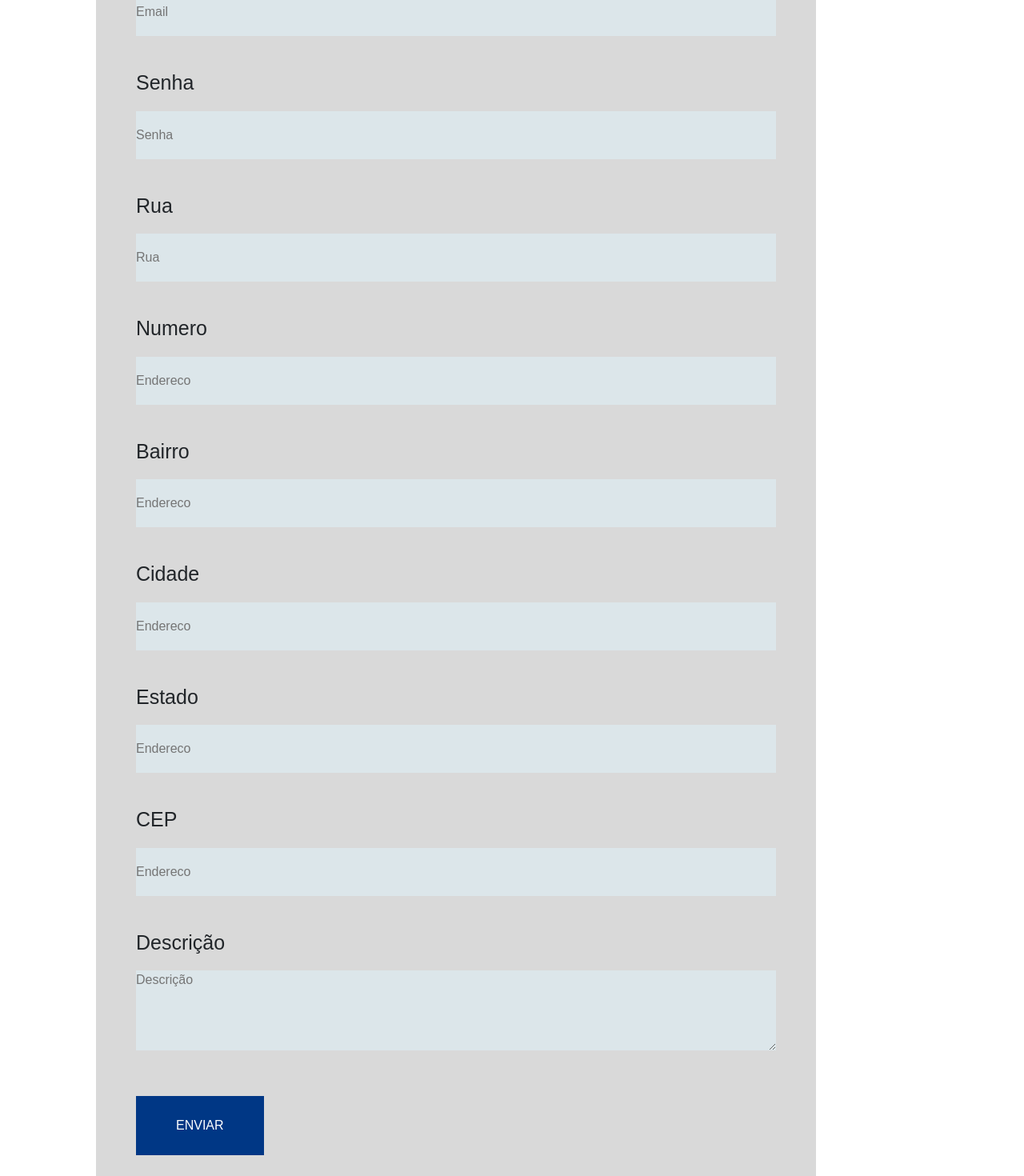
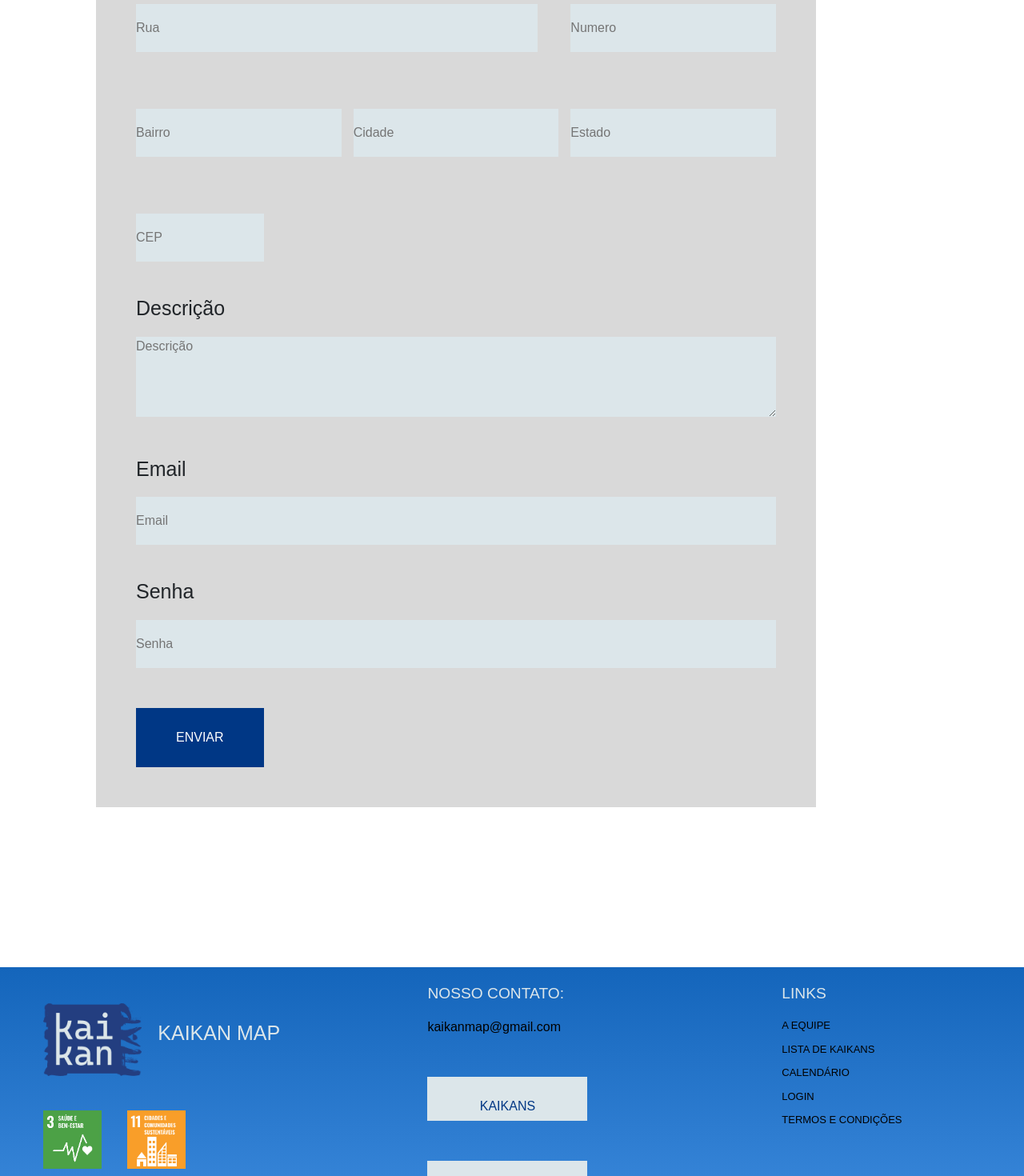
Before and after one commit to VitorToku/KaikanMap, a React (Create React App) app in the folder kaikanmap/: page /registro in a window 1280 px wide. Shown: the part 640-2110 px from the top of the page at 80% size. Built offline with nearby package versions, Linux system fonts and the light colour scheme.

Commit message:
atualização master do czr
pagina equipe estilizada e alterações no login (QUE CALOR DO CARALHO)

```diff
--- a/kaikanmap/src/components/Contatos/index.js
+++ b/kaikanmap/src/components/Contatos/index.js
@@ -1,9 +1,9 @@
 import styled from 'styled-components'
+import style from '../../style.css'
 
 const StyleContatos = styled.div`
     display: flex;
     flex-direction: column;
-    gap: 1rem;
     width: 20%;
     margin-right: 10%;
 
@@ -11,7 +11,7 @@ const StyleContatos = styled.div`
         display:none;
     }
 `
-const Botao = styled.button`
+const otao = styled.button`
     font-size: 18px;
     font-weight:500;
     color: #003785;
@@ -39,8 +39,8 @@ function Contatos(){
         <StyleContatos>
             <Titulo>NOSSO CONTATO:</Titulo>
             <Link href="#">kaikanmap@gmail.com</Link>
-            <Botao class="botao-footer">KAIKANS &rarr;</Botao>
-            <Botao class="botao-footer">SOBRE NÓS &rarr;</Botao>
+            <button class="botao-footer">KAIKANS </button>
+            <button class="botao-footer">SOBRE NÓS </button>
         </StyleContatos>
     )
 }
--- a/kaikanmap/src/components/Equipe/index.js
+++ b/kaikanmap/src/components/Equipe/index.js
@@ -1,5 +1,5 @@
 import 'bootstrap/dist/css/bootstrap.min.css';
-import style from '../Equipe/vitor.css'
+import style from '../Equipe/vitorr.css'
 import diamante from '../../img/diamante.png'
 import objetivo from '../../img/objetivo.png'
 import fecapimg from '../../img/fecap.png'
@@ -8,7 +8,7 @@ import fecapimg from '../../img/fecap.png'
 function Equipe() {
     return (
 
-        <div class="contain">
+        <div class="containn">
             <section id="s1"></section>
             <main >
                 <h1 id="tit">EQUIPE</h1>
--- a/kaikanmap/src/components/Equipe/vitor.css
+++ b/kaikanmap/src/components/Equipe/vitorr.css
@@ -1,4 +1,11 @@
-.contain {
+@import url("https://fonts.googleapis.com/css2?family=Poppins&display=swap");
+
+body{
+  font-family: 'Poppins';
+}
+
+
+.containn {
     display: grid;
 
 
@@ -16,6 +23,8 @@
     padding-top: 1rem;
     padding-left: 1rem;
   }
+
+
   #s1 {
     grid-area: s1;
 
@@ -30,9 +39,7 @@
   #s3 {
     grid-area: s3;
   }
-.caixas{
-    border: 1px solid black;
-}
+
 
 #s2{
     display: grid;
@@ -70,18 +77,22 @@
     color:#003785;
     font-size: 56px;
 }
+
 #hrzao{
 width: 20%;
 }
 #call{
-font-weight: 500;
-font-size: 36px;
+font-weight: 00;
+font-size: 55px;
 }
 #fala{
 font-size: 16px;
 padding-top: 100px;
 font-weight: 400;
 padding-bottom:80px;
+}
+#objText{
+  color: #003785;
 }
 
 #s3{
@@ -147,7 +158,12 @@ padding-bottom:80px;
     font-weight: 500;
 
   }
+  #sep{
+    color: #2196F3;
+    width: 70%;
+    border-top: 4px solid;
 
+  }
 
 
   #destaq{
@@ -200,7 +216,7 @@ padding-bottom:80px;
     width: 300px;
   }
 
-  #sep{
+  #sepp{
     width: 40%;
   }
 
--- a/kaikanmap/src/components/Registro_evento/index.js
+++ b/kaikanmap/src/components/Registro_evento/index.js
@@ -1,4 +1,4 @@
-import './style.css';
+import './jamal.css';
 
 function Registro_evento() {
 
--- a/kaikanmap/src/components/Registro_evento/style.css
+++ b/kaikanmap/src/components/Registro_evento/jamal.css
@@ -22,7 +22,7 @@
     margin-top: 50px;
   }
 
-  .contain {
+  .contain{
     padding: 40px 100px;
     width: 90%;
     background-color: gray;
--- a/kaikanmap/src/components/home/index.js
+++ b/kaikanmap/src/components/home/index.js
@@ -28,6 +28,7 @@ margin-top:2rem;
 margin-left:1rem;
 color:#0D33FC;
 font-weight:500;
+font-size:16px;
 
 
 `
@@ -35,6 +36,7 @@ font-weight:500;
 const Imp = styled.h3 `
 margin-top:2rem;
 font-size:36px;
+font-weight:500;
 
 `
 
@@ -60,6 +62,8 @@ const Kaikan = styled.div`
     align-items: center;
     background-color: #DCE6EA;
     padding: 30px;
+    padding-top:60px;
+    padding-bottom:60px;
 
     grid-area: s1;
 
--- a/kaikanmap/src/components/registro/estilo.css
+++ b/kaikanmap/src/components/registro/cxtn.css
@@ -11,7 +11,7 @@ body{
 .components{
     background-color: #D9D9D9;
     width: 1283px;
-    height: 1009px;
+    height: 1809px;
     padding: 50px;
     margin-bottom: 200px;
     margin-top: 70px;
@@ -42,8 +42,35 @@ input{
     border: none;
 }
 
-.name, .endereco, .Resumo, .Texto{
+.name, .endereco, .Resumo, .Texto, .numero, .bairro,
+.cidade, .estado, .cep, .descricao {
     margin-top: 40px;
+}
+
+.enderecao{
+    display: grid;
+    gap:15px;
+    grid-template-columns: 2fr, 2fr, 0.4fr;
+    grid-template-areas: "r r n"
+                         "b c e"
+                         "ce ce ce"
+    ;
+}
+.numerin{grid-area: n; margin-top: 24px;}
+.endereco{grid-area: r; width: 95%;}
+
+
+
+
+.bairro{grid-area: b;}
+.cidade{grid-area: c;}
+.estado{grid-area: e;}
+.cep{grid-area: ce; width: 20%; }
+
+
+.textoo{
+    margin-top: 20px;
+
 }
 
 textarea{
@@ -80,7 +107,11 @@ button{
  .components{
     width: 900px;
     height: auto;
+    .endereco{grid-area: r; }
+
  }
+
+
 
 }
 @media(max-width:1000px)
@@ -91,6 +122,23 @@ button{
      }
 
 
+
+     .enderecao{
+        display: grid;
+        gap:15px;
+        grid-template-columns: 2fr, 2fr, 0.4fr;
+        grid-template-areas: "r r r"
+                             "n n n "
+                             "b b b"
+                             "c c c"
+                             "e e e"
+                             "ce ce ce"
+        ;
+    }
+
+
+
+
 }
 
 @media(max-width:600px)
@@ -98,6 +146,9 @@ button{
     .components{
         width: 200px;
         height: auto;
+    }
+    .cep{
+        width: 100%;
     }
 
     button{
--- a/kaikanmap/src/components/registro/index.js
+++ b/kaikanmap/src/components/registro/index.js
@@ -1,6 +1,6 @@
 import { Button } from 'bootstrap';
 import 'bootstrap/dist/css/bootstrap.min.css';
-import style from '../registro/estilo.css'
+import style from '../registro/cxtn.css'
 import React, { useState } from 'react';
 import axios from 'axios';
 
@@ -10,11 +10,11 @@ function Registro() {
     const handleChangeValues = (value) => {
         setValues((prevValue) => ({
             ...prevValue,
-            [value.target.name]:value.target.value,
+            [value.target.name]: value.target.value,
         }));
     };
-    const handleClickButton =() =>{
-        axios.post("http://localhost:3001/registro",{
+    const handleClickButton = () => {
+        axios.post("http://localhost:3001/registro", {
             Bairro: values.Bairro,
             CEP: values.CEP,
             Cidade: values.Cidade,
@@ -25,7 +25,7 @@ function Registro() {
             Numero: values.Numero,
             Rua: values.Rua,
             Senha: values.Senha,
-        }).then((response) =>{
+        }).then((response) => {
             console.log(response)
         })
     }
@@ -45,7 +45,73 @@ function Registro() {
                         placeholder="Local"
                         name="NomeLocal"
                         required
-                    onChange={handleChangeValues}/>
+                        onChange={handleChangeValues} />
+                </div>
+                <p class="textoo">Endereço</p>
+
+                <div class="enderecao">
+                    <div class="endereco">
+
+                        <input type="text"
+                            placeholder="Rua"
+                            required
+                            name="Rua"
+                            class="rua"
+                            onChange={handleChangeValues} />
+
+
+                    </div>
+
+                    <div class="numerin">
+                        <p></p>
+                        <input type="text"
+                            placeholder="Numero"
+                            required
+                            name="Numero"
+                            onChange={handleChangeValues} />
+                    </div>
+                    <div class="bairro">
+                        <p></p>
+                        <input type="text"
+                            placeholder="Bairro"
+                            name="Bairro"
+                            required
+                            onChange={handleChangeValues} />
+                    </div>
+                    <div class="cidade">
+                        <p></p>
+                        <input type="text"
+                            placeholder="Cidade"
+                            name="Cidade"
+                            required
+                            onChange={handleChangeValues} />
+                    </div>
+                    <div class="estado">
+                        <p></p>
+                        <input type="text"
+                            placeholder="Estado"
+                            required
+                            name="Estado"
+                            onChange={handleChangeValues} />
+                    </div>
+                    <div class="cep">
+                        <p></p>
+                        <input type="text"
+                            placeholder="CEP"
+                            name="CEP"
+                            required
+                            onChange={handleChangeValues} />
+                    </div>
+
+                </div>
+
+                <div class="descricao">
+                    <p>Descrição</p>
+                    <textarea type="text"
+                        placeholder="Descrição"
+                        name="Descricao"
+                        required
+                        onChange={handleChangeValues} />
                 </div>
                 <div class="name">
                     <p>Email</p>
@@ -53,7 +119,7 @@ function Registro() {
                         placeholder="Email"
                         name="Email"
                         required
-                    onChange={handleChangeValues}/>
+                        onChange={handleChangeValues} />
                 </div>
                 <div class="name">
                     <p>Senha</p>
@@ -61,62 +127,6 @@ function Registro() {
                         type="text"
                         placeholder="Senha"
                         name="Senha"
-                    required
-                    onChange={handleChangeValues}/>
-                </div>
-                <div class="endereco">
-                    <p>Rua</p>
-                    <input type="text"
-                    placeholder="Rua"
-                    required
-                    name="Rua"
-                    onChange={handleChangeValues} />
-                </div>
-                <div class="endereco">
-                    <p>Numero</p>
-                    <input type="text"
-                    placeholder="Endereco"
-                    required
-                    name="Numero"
-                    onChange={handleChangeValues}/>
-                </div>
-                <div class="endereco">
-                    <p>Bairro</p>
-                    <input type="text"
-                    placeholder="Endereco"
-                    name="Bairro"
-                    required
-                    onChange={handleChangeValues}/>
-                </div>
-                <div class="endereco">
-                    <p>Cidade</p>
-                    <input type="text"
-                    placeholder="Endereco"
-                    name="Cidade"
-                    required
-                    onChange={handleChangeValues}/>
-                </div>
-                <div class="endereco">
-                    <p>Estado</p>
-                    <input type="text"
-                     placeholder="Endereco"
-                     required
-                     name="Estado"
-                    onChange={handleChangeValues}/>
-                </div>
-                <div class="endereco">
-                    <p>CEP</p>
-                    <input type="text"
-                    placeholder="Endereco"
-                    name="CEP"
-                    required
-                    onChange={handleChangeValues}/>
-                </div>
-                <div class="Texto">
-                    <p>Descrição</p>
-                    <textarea type="text"
-                    placeholder="Descrição"
-                    name="Descricao"
                         required
                         onChange={handleChangeValues} />
                 </div>
--- a/kaikanmap/src/style.css
+++ b/kaikanmap/src/style.css
@@ -1,7 +1,14 @@
+@import url("https://fonts.googleapis.com/css2?family=Poppins&display=swap");
+
+body{
+  font-family: 'Poppins';
+}
+
 body{
   max-width: 1920px;
   min-width: 500px;
   margin: 0 auto;
+  font-family: 'Poppins', sans-serif;
 }
 html {
   --s: 65px; /* control the size */
@@ -303,3 +310,19 @@ font-size: 20px;
 
 
 }
+
+
+.botao-footer{
+  font-size: 18px;
+    font-weight:500;
+    color: #003785;
+    background-color: #DCE6EA;
+    font-size: 16px;
+    width:200px;
+    height:48px;
+    padding-bottom: 30px;
+    transition: transform 0.2s;
+    &:hover {
+        transform: scale(1.2);
+    }
+}
```
Also changed, not shown: kaikanmap/src/components/Equipe/novo.css (renamed from kaikanmap/src/components/Equipe/estilo.css, +16 -26 lines). Lines whose indentation alone changed are shown as unchanged.
